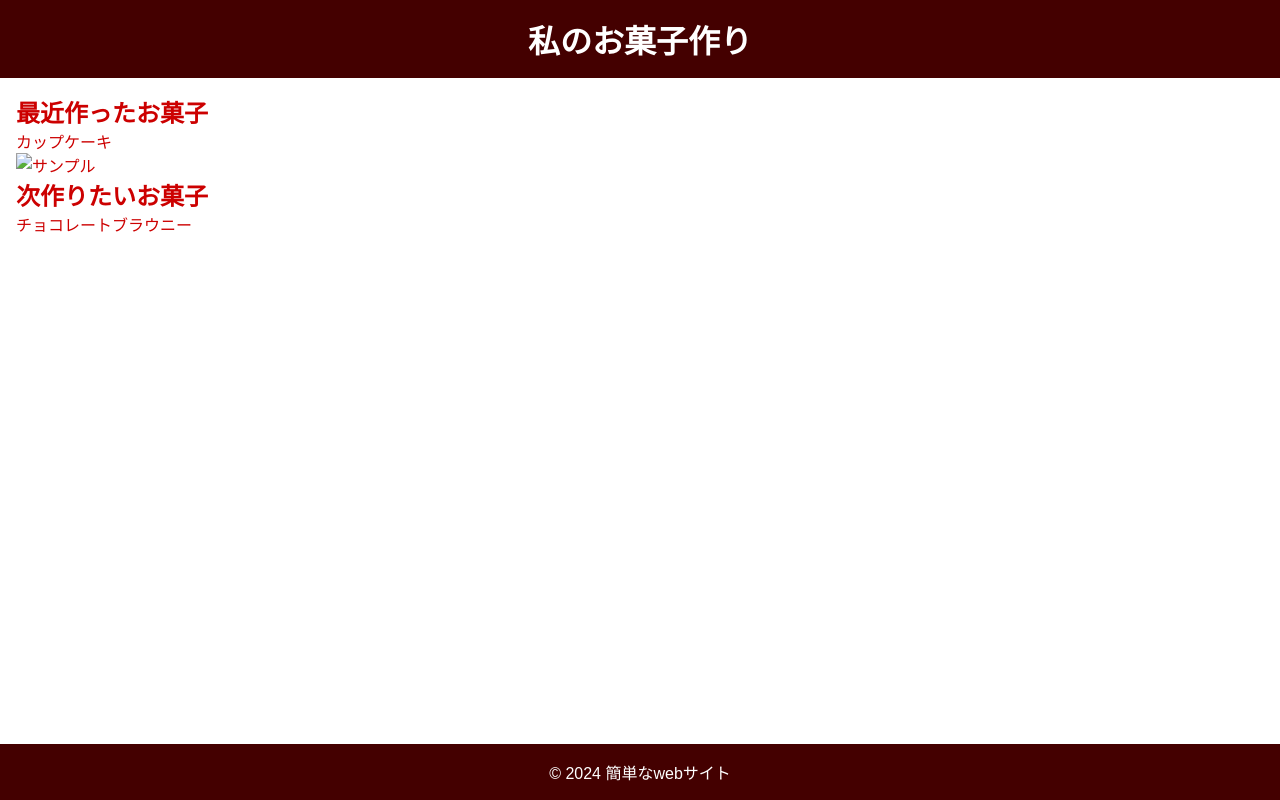
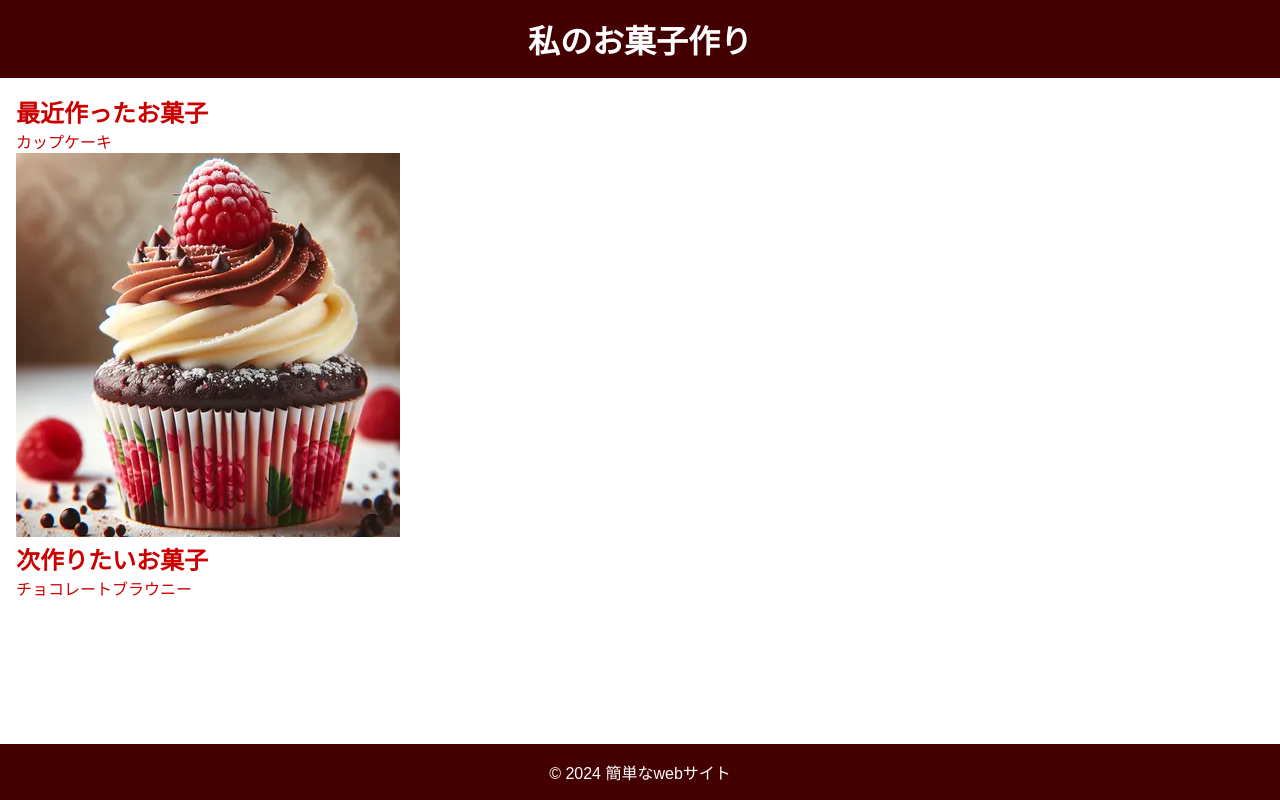
Before and after one commit to hasegawa1270/hasegawa_ohara, a plain HTML site: page index.html in a window 1280 px wide. Drawn offline with Linux system fonts and the light colour scheme.

Commit message:
Update index.html

```diff
--- a/index.html
+++ b/index.html
@@ -50,7 +50,7 @@
     <main>
         <h2>最近作ったお菓子</h2>
         <p>カップケーキ</p>
-        <img src="画像のリンク" alt="サンプル">
+        <img src="https://raw.githubusercontent.com/hasegawa1270/hasegawa_ohara/fe139c7b7b25d6716d7d39bf13dd7fc30e879db1/%E3%82%AB%E3%83%83%E3%83%95%E3%82%9A%E3%82%B1%E3%83%BC%E3%82%AD.jpg" alt="カップケーキ">
         <h2>次作りたいお菓子</h2>
         <p>チョコレートブラウニー</p>
     </main>
```
